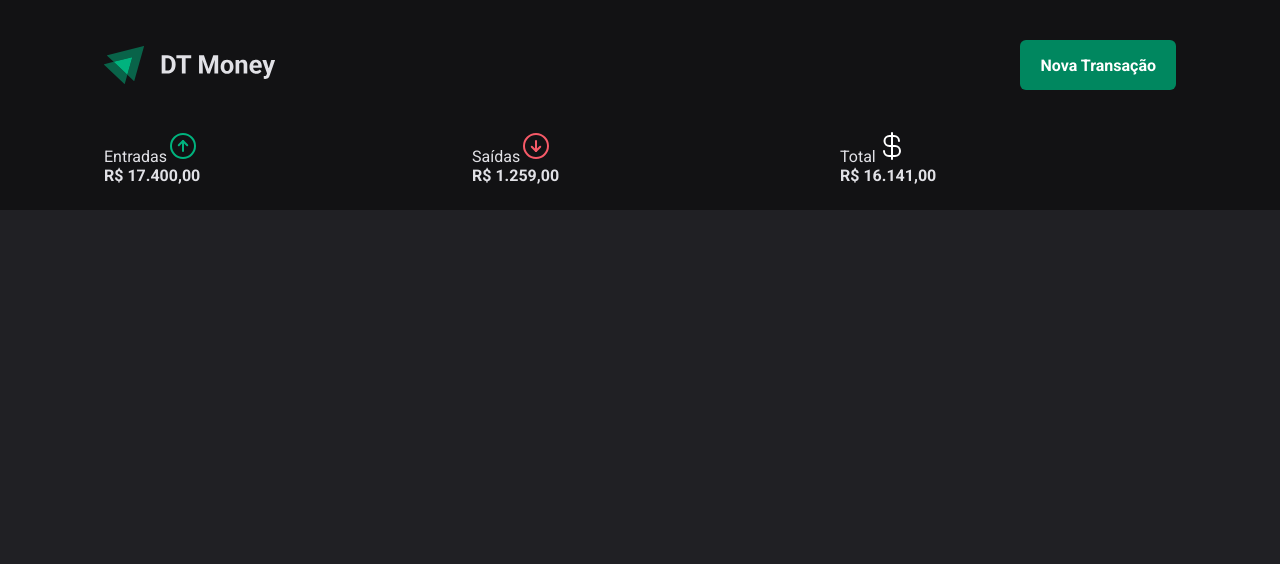
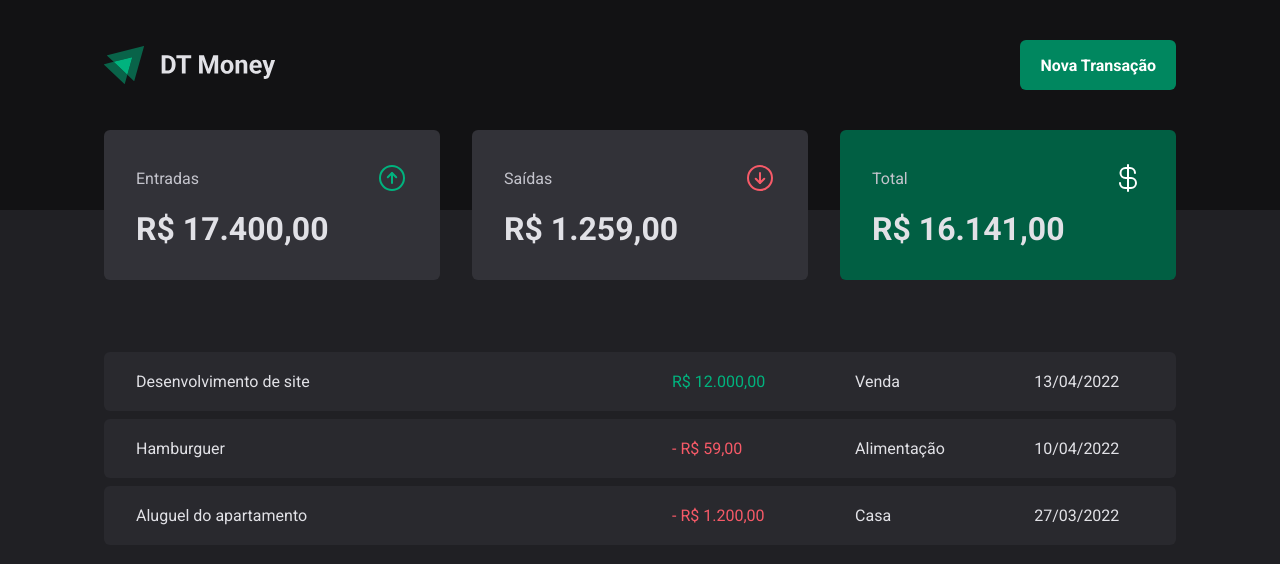
Before and after one commit to pedroasdoliveira/DT-Money, a React (Vite) app: page / in a window 1280 px wide. Shown: the top 564 px of the page. Built offline with nearby package versions, Linux system fonts and the light colour scheme; the HTML template or start-up script is replaced by a standard one.

Commit message:
Feat: modifications and feats add in 07/04

```diff
--- a/src/components/Summary/index.tsx
+++ b/src/components/Summary/index.tsx
@@ -1,35 +1,35 @@
-import { SummaryContainer } from "./styles";
+import { SummaryContainer, SummaryCard } from "./styles";
 import { ArrowCircleDown, ArrowCircleUp, CurrencyDollar } from "phosphor-react";
 
 const Summary = () => {
   return (
     <SummaryContainer>
-      <div>
+      <SummaryCard>
         <header>
           <span>Entradas</span>
           <ArrowCircleUp size={32} color="#00b37e" />
         </header>
 
         <strong>R$ 17.400,00</strong>
-      </div>
+      </SummaryCard>
 
-      <div>
+      <SummaryCard>
         <header>
           <span>Saídas</span>
           <ArrowCircleDown size={32} color="#F75A68" />
         </header>
 
         <strong>R$ 1.259,00</strong>
-      </div>
+      </SummaryCard>
 
-      <div>
+      <SummaryCard variant="green">
         <header>
           <span>Total</span>
           <CurrencyDollar size={32} color="#fff" />
         </header>
 
         <strong>R$ 16.141,00</strong>
-      </div>
+      </SummaryCard>
     </SummaryContainer>
   );
 };
--- a/src/components/Summary/styles.ts
+++ b/src/components/Summary/styles.ts
@@ -1,4 +1,4 @@
-import styled from "styled-components";
+import styled, { css } from "styled-components";
 
 export const SummaryContainer = styled.section`
   width: 100%;
@@ -12,3 +12,31 @@
 
   margin-top: -5rem;
 `;
+
+interface SummaryCardProps {
+  variant?: 'green'
+}
+
+export const SummaryCard = styled.div<SummaryCardProps>`
+  background: ${props => props.theme['gray-600']};
+  border-radius: 6px;
+  padding: 2rem;
+
+  header {
+    display: flex;
+    align-items: center;
+    justify-content: space-between;
+
+    color: ${props => props.theme['gray-300']};
+  }
+
+  strong {
+    display: block;
+    margin-top: 1rem;
+    font-size: 2rem;
+  }
+
+  ${props => props.variant === 'green' && css`
+      background: ${props.theme['green-700']};
+  `}
+`
--- a/src/pages/Transactions/index.tsx
+++ b/src/pages/Transactions/index.tsx
@@ -1,5 +1,6 @@
-import Header from "../../components/Header";
-import Summary from "../../components/Summary";
+import Header from '../../components/Header';
+import Summary from '../../components/Summary';
+import { TransactionsContainer, TransactionsTable, PriceHighLight } from "./styles";
 
 const Transactions = () => {
   return (
@@ -7,6 +8,33 @@
       <Header />
 
       <Summary />
+
+      <TransactionsContainer>
+        <TransactionsTable>
+          <tbody>
+            <tr>
+              <td width={"50%"}>Desenvolvimento de site</td>
+              <PriceHighLight variant='income'>R$ 12.000,00</PriceHighLight>
+              <td>Venda</td>
+              <td>13/04/2022</td>
+            </tr>
+
+            <tr>
+              <td width={"50%"}>Hamburguer</td>
+              <PriceHighLight variant='outcome'>- R$ 59,00</PriceHighLight>
+              <td>Alimentação</td>
+              <td>10/04/2022</td>
+            </tr>
+
+            <tr>
+              <td width={"50%"}>Aluguel do apartamento</td>
+              <PriceHighLight variant='outcome'>- R$ 1.200,00</PriceHighLight>
+              <td>Casa</td>
+              <td>27/03/2022</td>
+            </tr>
+          </tbody>
+        </TransactionsTable>
+      </TransactionsContainer>
     </section>
   );
 };
--- a/src/pages/Transactions/styles.ts
+++ b/src/pages/Transactions/styles.ts
@@ -0,0 +1,38 @@
+import styled from "styled-components";
+
+export const TransactionsContainer = styled.main`
+    width: 100%;
+    max-width: 1120px;
+    margin: 4rem auto 0;
+    padding: 0 1.5rem;
+`;
+
+export const TransactionsTable = styled.table`
+    width: 100%;
+    border-collapse: separate;
+    border-spacing: 0 0.5rem;
+    /* margin-top: 1.5rem; */
+
+    td {
+        padding: 1.25rem 2rem;
+        background: ${props => props.theme['gray-700']};
+
+        &:first-child {
+            border-top-left-radius: 6px;
+            border-bottom-left-radius: 6px;
+        }
+
+         &:last-child {
+            border-top-right-radius: 6px;
+            border-bottom-right-radius: 6px;
+        }
+    }
+`;
+
+interface PriceHighLightProps {
+    variant: 'income' | 'outcome';
+}
+
+export const PriceHighLight = styled.td<PriceHighLightProps>`
+    color: ${props => props.variant === 'income' ? props.theme["green-300"] : props.theme["red-300"]};
+`
```
